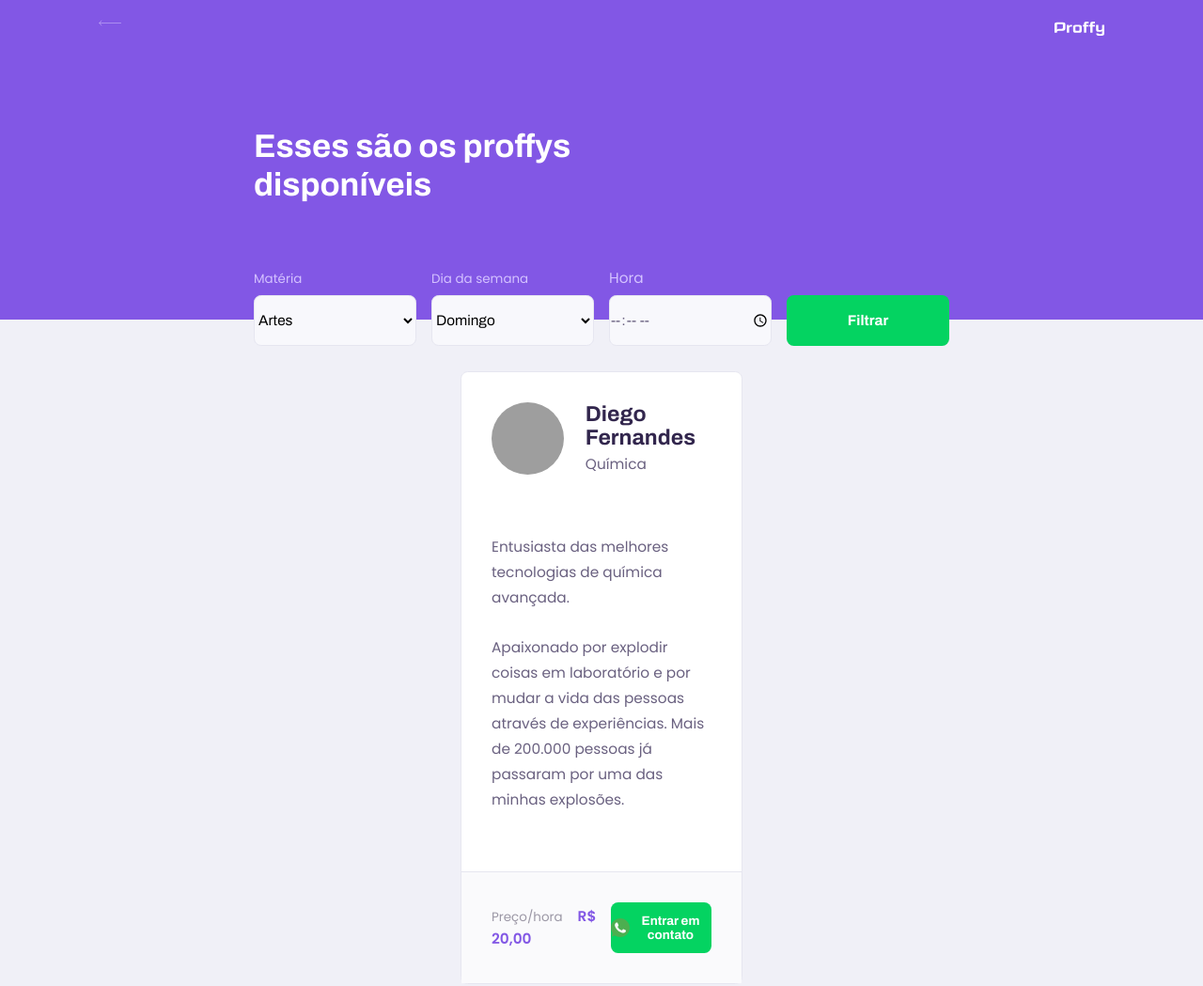
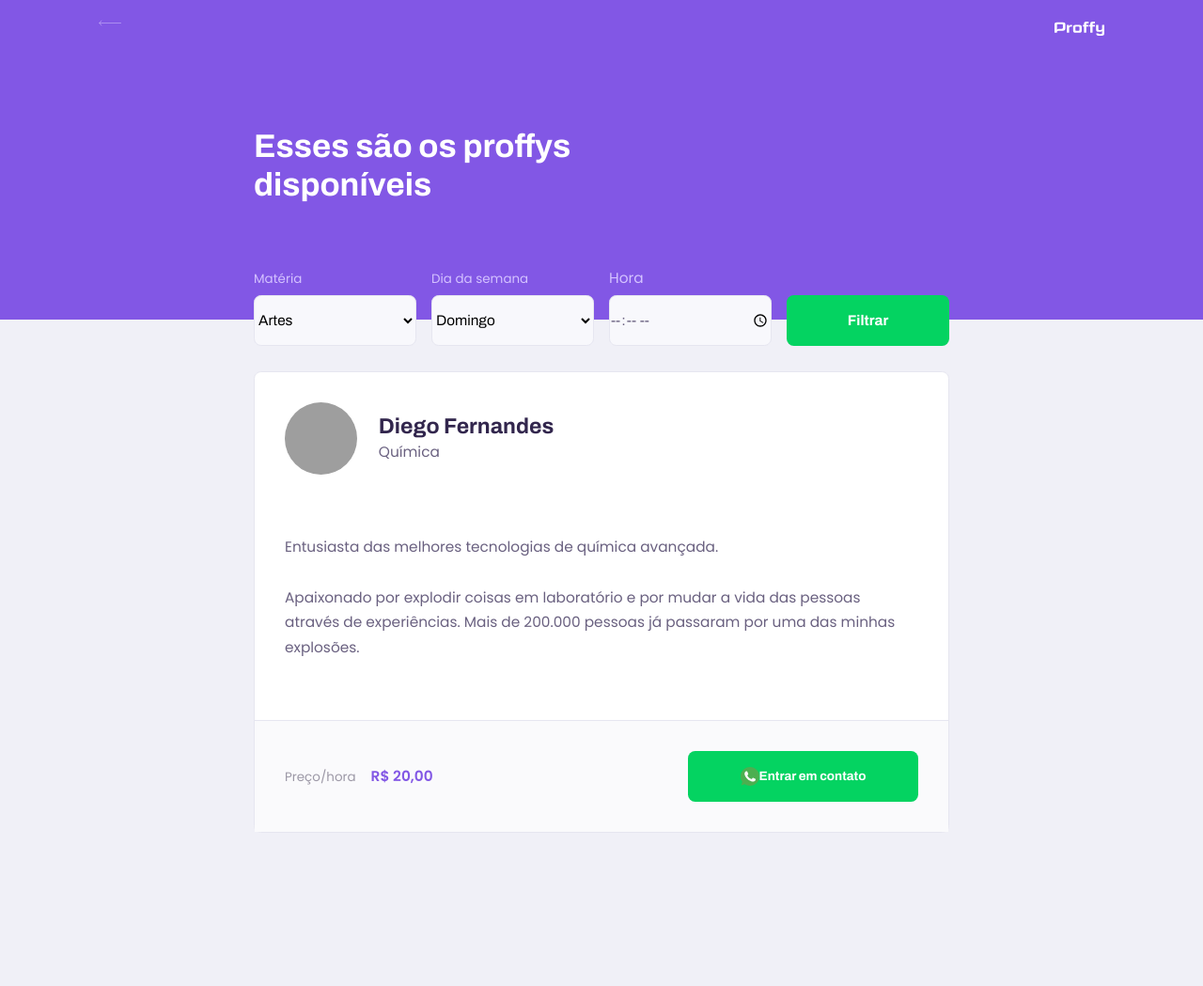
Before and after one commit to LuckSide/nextlevelweek2, a plain HTML site: page study.html in a window 1280 px wide. Shown: the whole page at 94% size. After the commit the page ends 918 px from the top, so only its background shows below. Drawn offline with Linux system fonts and the light colour scheme; grey boxes are pictures that could not be loaded.

Commit message:
tudo certo aula 2

```diff
--- a/styles/partials/page-study.css
+++ b/styles/partials/page-study.css
@@ -233,7 +233,7 @@
     }
     #page-study main {
         padding: 32px 0;
-        max-width: 300px;
+        max-width: 740px;
         margin: 0 auto;
     }
     #search-teachers .select-block {
```
